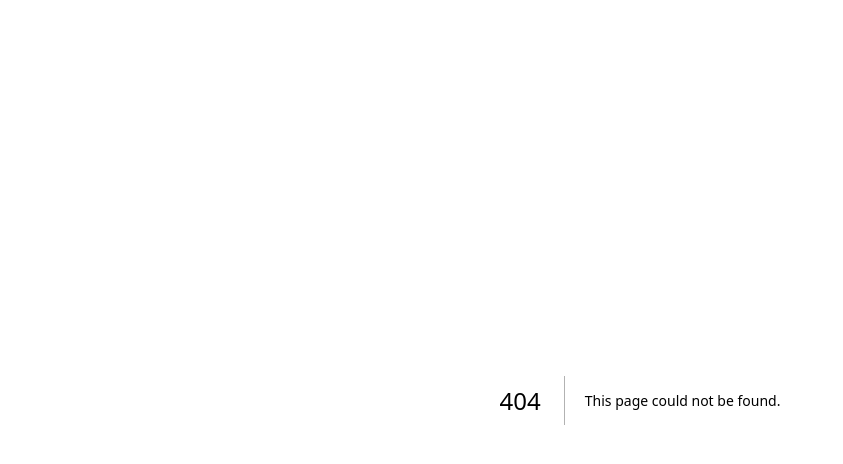
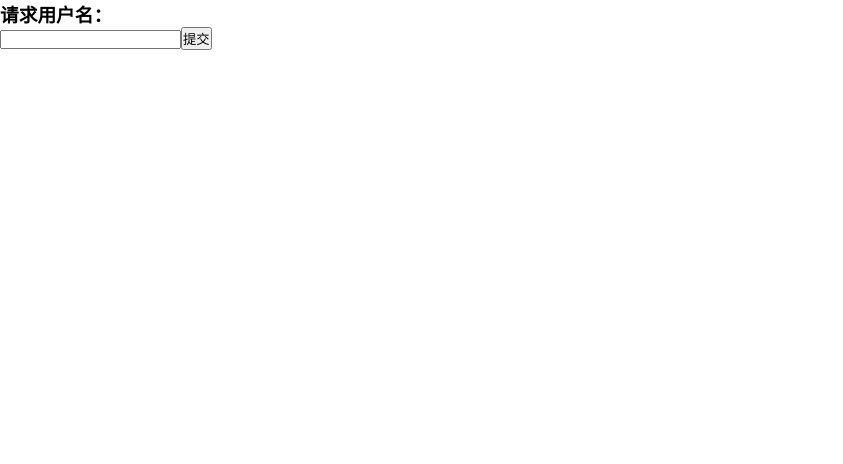
Before and after one commit to cjg1122/react-demo, a Next.js app: page /useFormStatus in a window 1280 px wide. Before the commit this address had no page. Shown: the top 464 px of the page, without its empty margins (0-843 px from the left). Built offline with nearby package versions, Linux system fonts and the light colour scheme.

Commit message:
add useFormStatus demo

```diff
--- a/src/app/page.tsx
+++ b/src/app/page.tsx
@@ -21,14 +21,22 @@ const navs = [
     src: "/forwardRef",
     name: "forwardRef/useImperativeHandle",
   },
+  {
+    src: "/useTransition",
+    name: "useTransition/startTransition",
+  },
+  {
+    src: "/useFormStatus",
+    name: "useFormStatus",
+  },
 ];
 
 export default function Page() {
   return (
-    <div className="w-screen grid grid-cols-6">
+    <div className="w-screen p-4">
       {navs.map((item) => {
         return (
-          <div className="h-9" key={item.src}>
+          <div className="h-9 float-left p-4" key={item.src}>
             <Link href={item.src}>{item.name}</Link>
           </div>
         );
--- /dev/null
+++ b/src/app/useFormStatus/UsernameForm.tsx
@@ -0,0 +1,18 @@
+"use client";
+import { useFormStatus } from "react-dom";
+
+export default function UsernameForm() {
+  const { pending, data } = useFormStatus();
+
+  return (
+    <div>
+      <h3>请求用户名：</h3>
+      <input type="text" name="username" disabled={pending} />
+      <button type="submit" disabled={pending}>
+        提交
+      </button>
+      <br />
+      <p>{data ? `请求 ${data?.get("username")}...` : ""}</p>
+    </div>
+  );
+}
--- /dev/null
+++ b/src/app/useFormStatus/actions.ts
@@ -0,0 +1,8 @@
+"use server";
+export async function submitForm(formData: FormData) {
+  const res = await new Promise<string>((res) =>
+    setTimeout(res, 2000, formData.get("username"))
+  );
+  console.log(res);
+  return res;
+}
--- /dev/null
+++ b/src/app/useFormStatus/page.tsx
@@ -0,0 +1,19 @@
+"use client";
+import UsernameForm from "./UsernameForm";
+import { submitForm } from "./actions";
+import { useRef } from "react";
+
+export default function Page() {
+  const ref = useRef<HTMLFormElement>(null);
+  return (
+    <form
+      ref={ref}
+      action={async (formData) => {
+        await submitForm(formData);
+        ref.current?.reset();
+      }}
+    >
+      <UsernameForm />
+    </form>
+  );
+}
```
Also changed, not shown: 1 other file (tests, documents, lock files or other folders).
